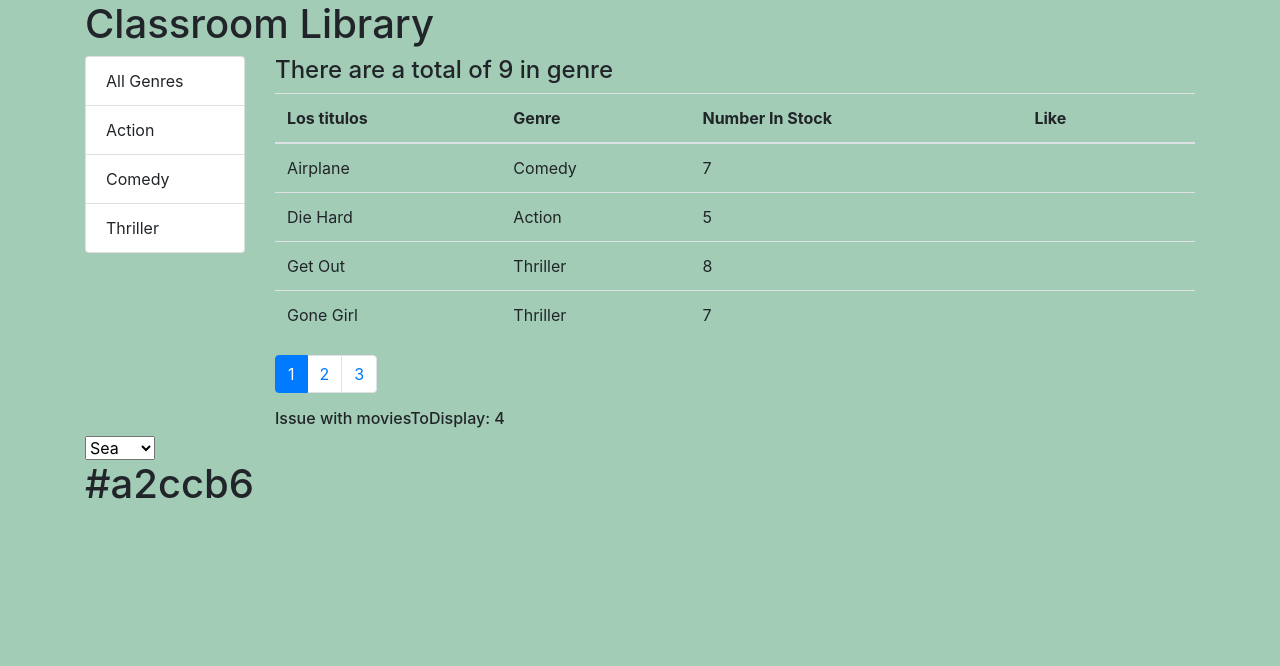
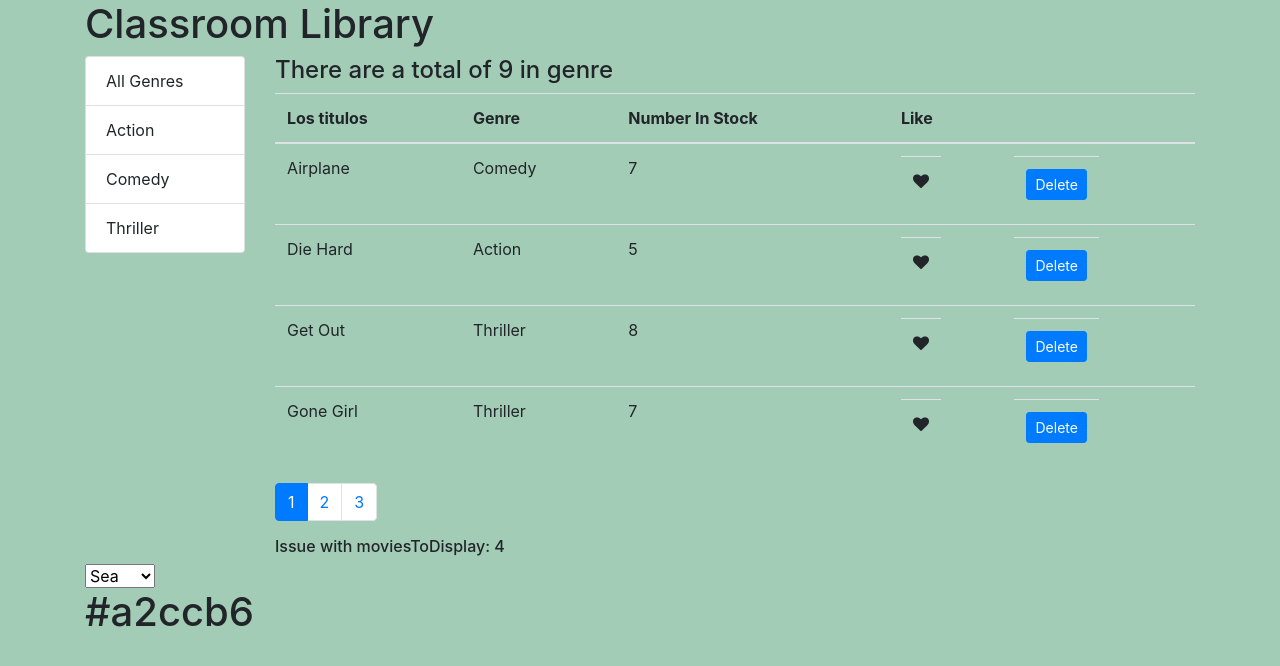
Before and after one commit to baboettcher/classroom-library, a React (Create React App) app: page / in a window 1280 px wide. Shown: the top 666 px of the page. Built offline with nearby package versions, Linux system fonts and the light colour scheme.

Commit message:
refactor fakeColumnService to moviesTable

```diff
--- a/src/components/Movies.jsx
+++ b/src/components/Movies.jsx
@@ -6,13 +6,11 @@ import MoviesTable from "./moviesTable";
 import { paginate } from "../utils/paginate";
 import { getMovies } from "../services/fakeMovieService";
 import { getGenres } from "../services/fakeGenreService";
-import { getColumns } from "../services/fakeColumnService";
 
 class Movies extends Component {
   state = {
     movies: [],
     genres: [],
-    columns: [],
     currentPage: 1,
     pageSize: 4,
     selectedGenreFilter: {},
@@ -23,8 +21,7 @@ class Movies extends Component {
   componentDidMount() {
     this.setState({
       movies: getMovies(),
-      genres: [{ _id: "", name: "All Genres" }, ...getGenres()],
-      columns: [...getColumns()]
+      genres: [{ _id: "", name: "All Genres" }, ...getGenres()]
     });
   }
 
@@ -40,6 +37,7 @@ class Movies extends Component {
   };
 
   handleLike = singleMovie => {
+    console.log("LIKE!")
     const newMovies = [...this.state.movies];
     const index = newMovies.indexOf(singleMovie);
     newMovies[index].liked = !singleMovie.liked;
@@ -69,7 +67,6 @@ class Movies extends Component {
     const {
       movies,
       genres,
-      columns,
       selectedGenreFilter,
       currentPage,
       pageSize,
@@ -116,7 +113,6 @@ class Movies extends Component {
             dataToDisplay={moviesToDisplay}
             onSort={this.handleSort}
             sortColumn={sortColumn}
-            columns={columns}
             onDelete={this.handleDelete}
             onLike={this.handleLike} />
 
--- a/src/components/common/tableBody.jsx
+++ b/src/components/common/tableBody.jsx
@@ -8,9 +8,9 @@ class TableBody extends Component {
   render() {
     const { data, dataToDisplay, onDelete, onLike, columns } = this.props
 
-    // Get rid of titles array and use columns
-    // then create content property and add likes
-
+    // ---- NEXT ---- //
+    // Add conten field to fakeColumnService
+    // Like and Delete buttons
 
     console.log("columns---->", columns)
     const currentMovies = data
@@ -20,15 +20,16 @@ class TableBody extends Component {
           <tr key={i}>
             {columns.map((column) => {
               return (
-                <td>{_.get(item, column.path)}</td>
+                // here we need to pass onDelete and onLike just for the last two components. ugly.
+                <td>{column.content ? column.content(item, onLike, onDelete, Like) : _.get(item, column.path)}</td>
               )
             })}
+            {/*
+            <td onClick={() => onLike(item)} >
+              <Like liked={item[columns[3].path]} />
+            </td> */}
 
-            {/*
-            <td onClick={() => onLike(item)}>
-              <Like liked={item[columns[3].path]} />
-            </td>
-            <td>
+            {/* <td>
               <button
                 onClick={() => onDelete(item._id)}
                 type="button"
@@ -36,8 +37,7 @@ class TableBody extends Component {
               >
                 Delete
               </button>
-            </td>
- */}
+            </td> */}
 
           </tr>
         );
--- a/src/components/moviesTable.jsx
+++ b/src/components/moviesTable.jsx
@@ -4,16 +4,58 @@ import TableBody from "./common/tableBody"
 
 class MoviesTable extends Component {
 
+  columns = [{
+    name: "Los titulos",
+    path: "title"
+  },
+  {
+    name: "Genre",
+    path: "genre.name"
+  },
+  {
+    name: "Number In Stock",
+    path: "numberInStock"
+  },
+  {
+    name: "Like",
+    key: "like",
+    path: "like",
+    content: (item, onLike, onDelete, Like) => {
+      return (
+        <td onClick={() => onLike(item)} >
+          <Like liked={item[this.columns[3].path]} />
+        </td>
+      )
+    }
+  },
+  {
+    key: "delete",
+    path: "delete",
+    content: (item, onLike, onDelete) => {
+      return (
+        <td>
+          <button
+            onClick={() => onDelete(item._id)}
+            type="button"
+            className="btn btn-primary btn-sm"
+          >
+            Delete
+    </button>
+        </td>
+      )
+
+    }
+  }
+  ]
+
+
   render() {
-    const { data, dataToDisplay, onSort, onDelete, onLike, columns, sortColumn } = this.props;
-
-    console.log("columns:", columns)
-    console.log("sortColumn:", sortColumn)
+    const { data, dataToDisplay, onSort, onDelete, onLike, sortColumn } = this.props;
 
     return (
       <table className="table">
-        <TableHeader columns={columns} onSort={onSort} sortColumn={sortColumn} />
-        <TableBody data={data} columns={columns} dataToDisplay={dataToDisplay} onDelete={onDelete} onLike={onLike} sortColumn={sortColumn} />
+        <TableHeader columns={this.columns} onSort={onSort} sortColumn={sortColumn} />
+        <TableBody data={data} columns={this.columns} dataToDisplay={dataToDisplay} onDelete={onDelete} onLike={onLike} sortColumn={sortColumn} />
       </table>
     )
   }
--- a/src/services/fakeColumnService.js
+++ /dev/null
@@ -1,29 +0,0 @@
-const columns = [{
-  name: "Los titulos",
-  path: "title",
-  content: ""
-},
-{
-  name: "Genre",
-  path: "genre.name",
-  content: ""
-},
-{
-  name: "Number In Stock",
-  path: "numberInStock",
-  content: ""
-},
-{
-  name: "Like",
-  path: "like",
-  content: ""
-},
-{
-  key: "delete",
-  content: ""
-}
-]
-
-export function getColumns() {
-  return columns.filter(c => c);
-}
```
